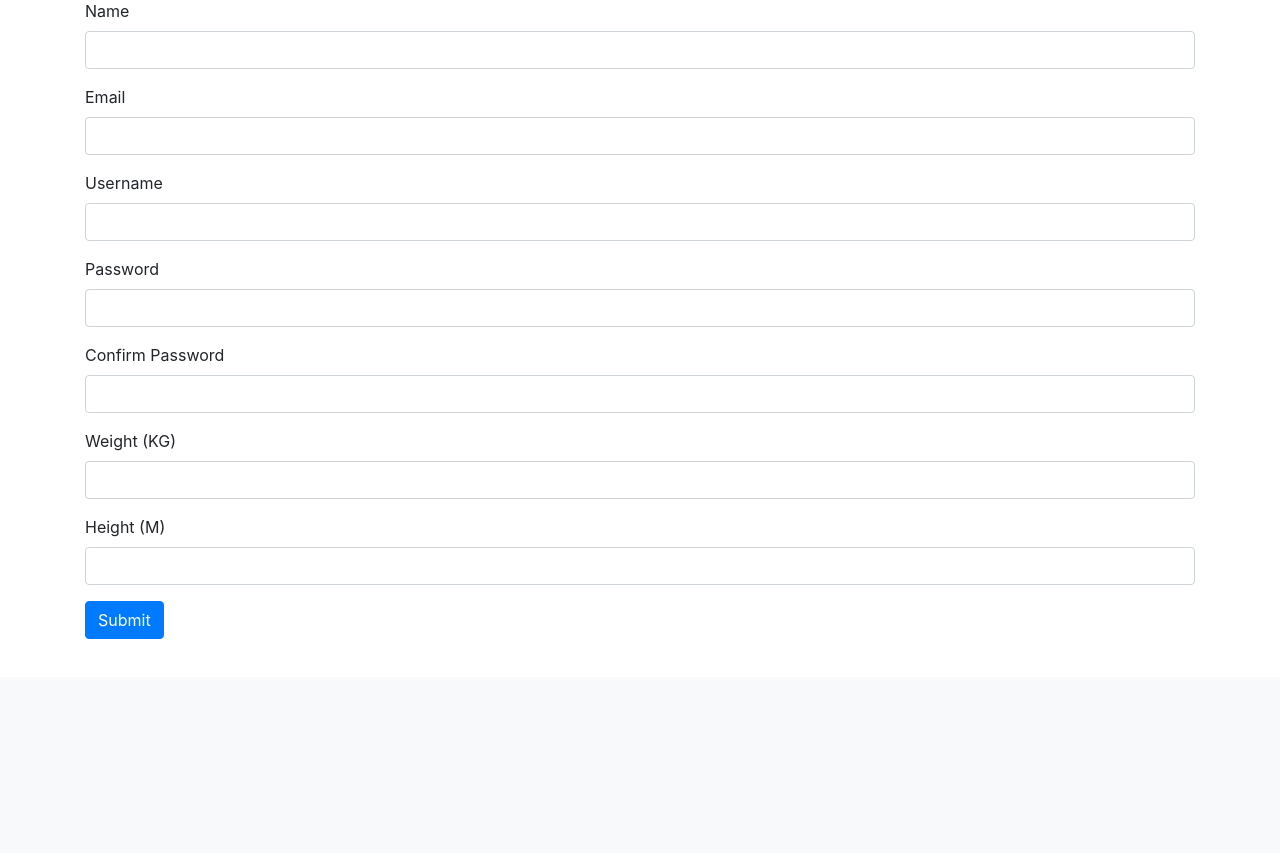
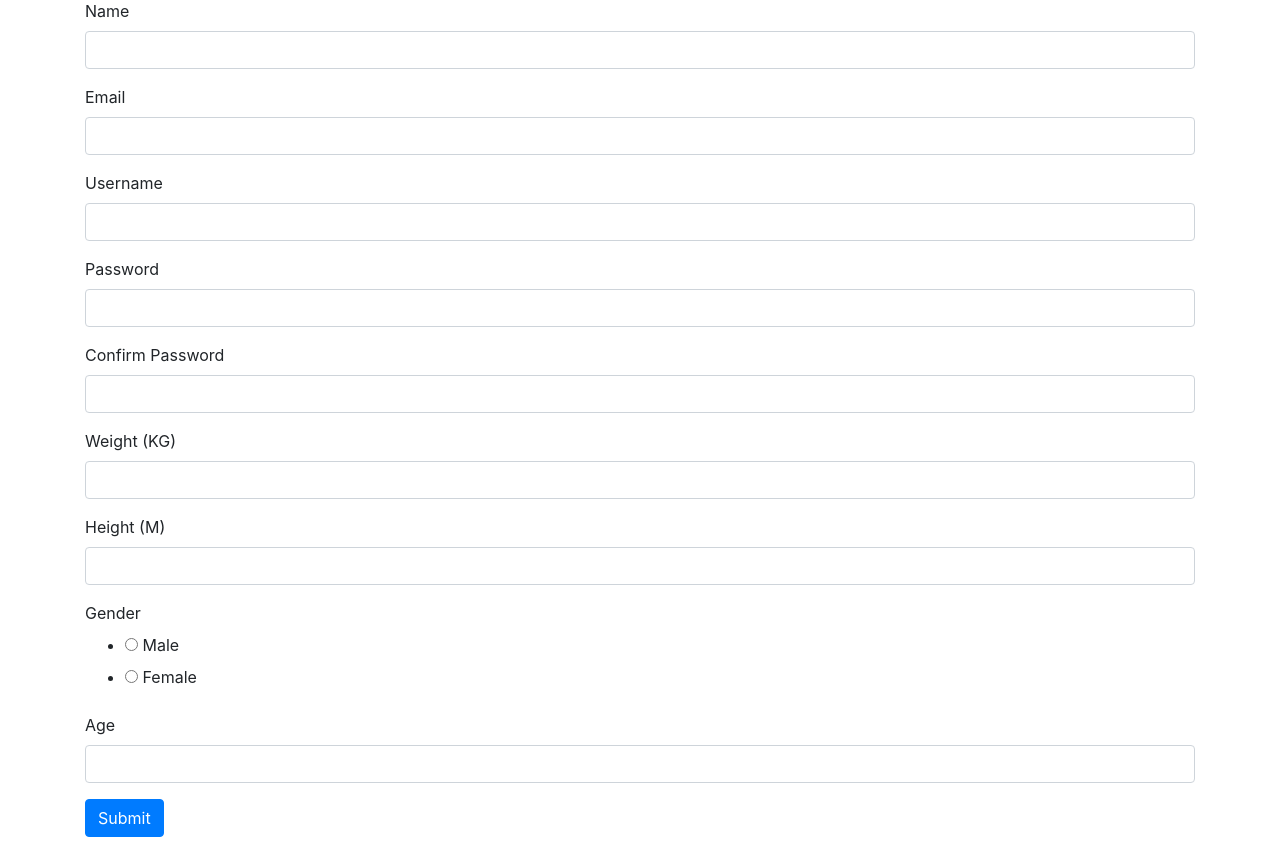
Before and after one commit to KeroZee/HealthFitv0.11, a Flask app: page /register in a window 1280 px wide. Shown: the part 123-976 px from the top of the page. Before the commit the page ends 762 px from the top, so only its background shows below. Run offline with Flask 2, Linux system fonts and the light colour scheme; some libraries are stand-ins or nearby versions.

Commit message:
final update before tech review

```diff
--- a/app.py
+++ b/app.py
@@ -1,6 +1,6 @@
 from flask import Flask, render_template, request, flash, redirect, url_for, session, logging
 from flask_mysqldb import MySQL
-from wtforms import Form, StringField, IntegerField, FloatField, TextAreaField, PasswordField, validators
+from wtforms import Form, StringField, RadioField, IntegerField, FloatField, TextAreaField, PasswordField, validators
 from passlib.hash import sha256_crypt
 from functools import wraps
 app = Flask(__name__)
@@ -33,7 +33,18 @@ def home():
 @app.route("/profile")
 @is_logged_in
 def profile():
-    return render_template("profile.html")
+    #Create cursor
+    cur = mysql.connection.cursor()
+
+    #Get profile data
+    cur.execute("SELECT * FROM users")
+
+    data = cur.fetchall()
+
+    return render_template('profile.html', datas = data)
+
+    cur.close()
+
 
 class RegisterForm(Form):
     name = StringField('Name', [validators.Length(min=1, max=50)])
@@ -46,6 +57,8 @@ class RegisterForm(Form):
     confirm = PasswordField('Confirm Password')
     weight = IntegerField('Weight (KG)')
     height = FloatField('Height (M)')
+    gender = RadioField('Gender',choices = [('M','Male'),('F','Female')])
+    age = IntegerField('Age')
 
 @app.route('/register', methods=['GET','POST'])
 def register():
@@ -57,13 +70,15 @@ def register():
         password = sha256_crypt.encrypt(form.password.data) #sha256 is to encrypt pw
         weight = form.weight.data
         height = form.height.data
+        gender = form.gender.data
+        age = form.age.data
 
 
         #Create cursor
         cur = mysql.connection.cursor()
 
         #Execute query
-        cur.execute("INSERT INTO users(name, email, username, password, weight, height) VALUES(%s, %s, %s, %s, %s, %s)", (name, email, username, password, weight, height))
+        cur.execute("INSERT INTO users(name, email, username, password, weight, height, gender, age) VALUES(%s, %s, %s, %s, %s, %s, %s, %s)", (name, email, username, password, weight, height, gender, age))
 
         #Commit to DB
         mysql.connection.commit()
@@ -90,7 +105,7 @@ def login():
 
         #Get user by username
         result = cur.execute("SELECT * FROM users WHERE username = %s", [username])
-
+        #cur.execute("SELECT name FROM users")
         if result > 0: #find if there is any result from db
             # get stored hash
             data = cur.fetchone()
--- a/templates/register.html
+++ b/templates/register.html
@@ -26,6 +26,12 @@
      <div class="form-group">
          {{render_field(form.height, class_="form-control")}}
      </div>
+    <div class="form-group">
+         {{render_field(form.gender)}}
+     </div>
+    <div class="form-group">
+         {{render_field(form.age, class_="form-control")}}
+     </div>
      <p><input type="submit" class="btn btn-primary" value="Submit"></p>
  </form>
 </div>
```
Also changed, not shown: templates/profile.html (+42 -1 lines).
